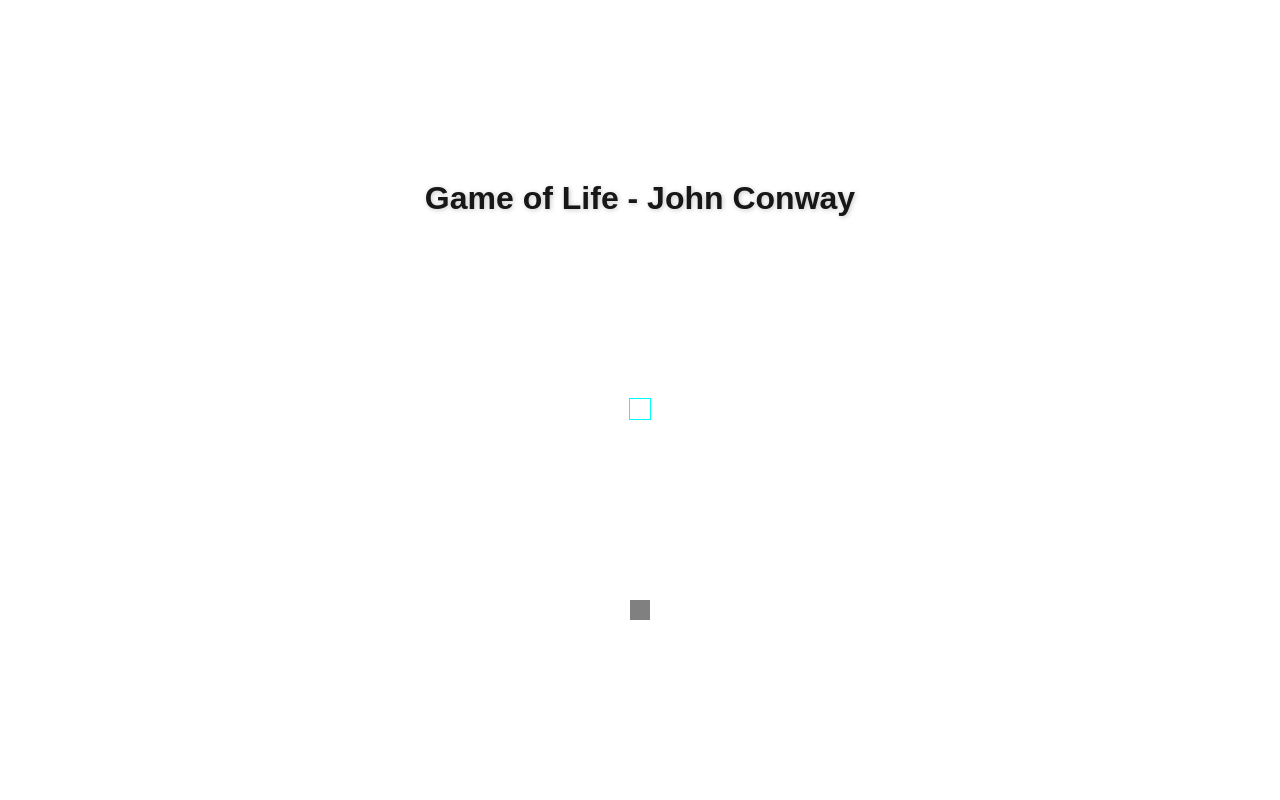
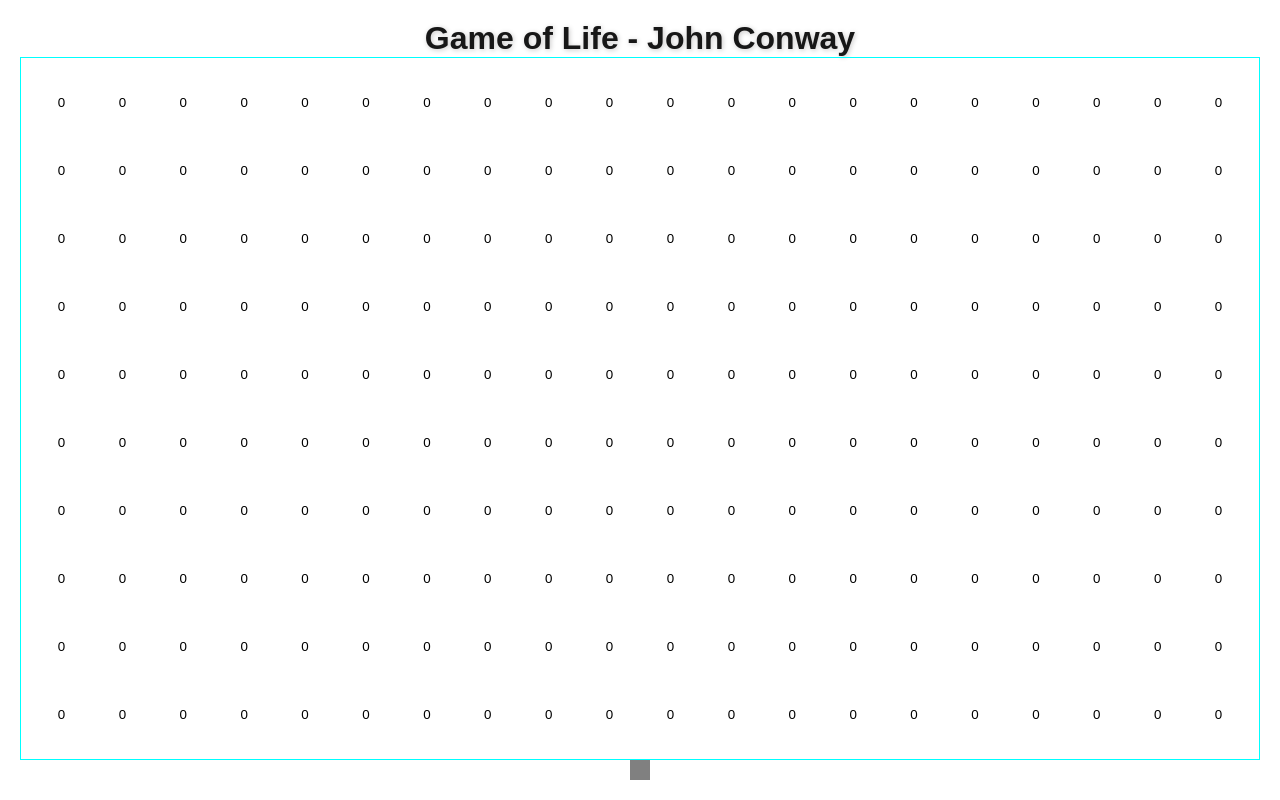
Before and after one commit to RaphaelTheStegosaurus/Game-Of-Life, a Next.js app: page / in a window 1280 px wide. Built offline with nearby package versions, Linux system fonts and the light colour scheme.

Commit message:
Adding Grid with buttons Adding button with animation change background

```diff
--- /dev/null
+++ b/app/components/cell-manager.tsx
@@ -0,0 +1,27 @@
+interface Props {
+  cols: number;
+  rows: number;
+}
+import Cell from "./cell";
+import styles from "./cell.module.css";
+function Cell_Grid_Manager({ cols, rows }: Props) {
+  const nElements = cols * rows;
+  const cells = new Array(nElements).fill(null).map((_, index) => {
+    return (
+      <Cell index={index} key={index}/>
+    );
+  });
+  return (
+    <main
+      className={`${styles.board}`}
+      style={{
+        gridTemplateColumns: `repeat(${cols}, 1fr)`,
+        gridTemplateRows: `repeat(${rows}, 1fr)`,
+      }}
+    >
+      {cells}
+    </main>
+  );
+}
+
+export default Cell_Grid_Manager;
--- /dev/null
+++ b/app/components/cell.module.css
@@ -0,0 +1,16 @@
+.board {
+    display: grid;
+    border: 1px solid cyan;
+    padding: 10px;
+    width: 100%;
+    height: 100%;
+}
+.cell{
+    cursor: pointer;
+    border: white 1px solid;
+    background: transparent;
+    transition: all ease 0.5s ;
+}
+.alive{
+    background: cyan !important;
+}
--- /dev/null
+++ b/app/components/cell.tsx
@@ -0,0 +1,23 @@
+"use client";
+interface Props {
+  index: number;
+}
+import { useState } from "react";
+import styles from "./cell.module.css";
+function Cell({ index }: Props) {
+  const [IsAlive, setIsAlive] = useState(false);
+  const setAliveStatus = () => {
+    setIsAlive(!IsAlive);
+  };
+  return (
+    <button
+      onClick={() => setAliveStatus()}
+      id={`n${index}`}
+      className={`${styles.cell} ${IsAlive ? styles.alive : ""}`}
+    >
+        {IsAlive ? "1" : "0"}
+    </button>
+  );
+}
+
+export default Cell;
--- a/app/globals.css
+++ b/app/globals.css
@@ -28,6 +28,7 @@ body {
   flex-direction: column;
   align-items: center;
   justify-content: space-evenly;
+  padding: 20px;
 }
 
 * {
--- a/app/page.module.css
+++ b/app/page.module.css
@@ -2,10 +2,7 @@
   text-shadow: 1px 1px 5px rgb(199, 198, 198);
 }
 
-.board {
-  border: 1px solid cyan;
-  padding: 10px;
-}
+
 
 .panel {
   background: gray;
--- a/app/page.tsx
+++ b/app/page.tsx
@@ -1,11 +1,12 @@
-import Image from "next/image";
 import styles from "./page.module.css";
+import Cell_Grid_Manager from "./components/cell-manager";
 
 export default function Home() {
   return (
     <>
       <h1 className={`${styles.title}`}>Game of Life - John Conway</h1>
-      <main className={`${styles.board}`}></main>
+
+      <Cell_Grid_Manager cols={20} rows={10} />
       <section className={`${styles.panel}`}></section>
     </>
   );
```
